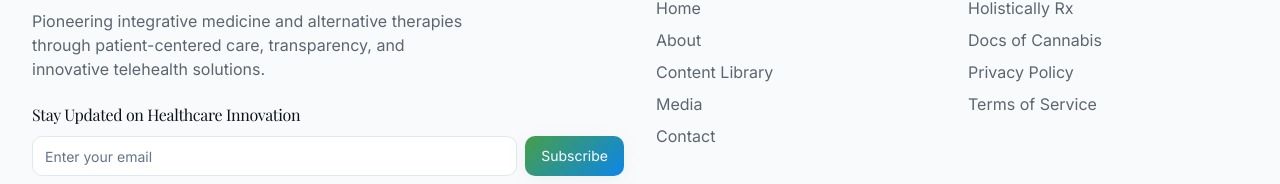
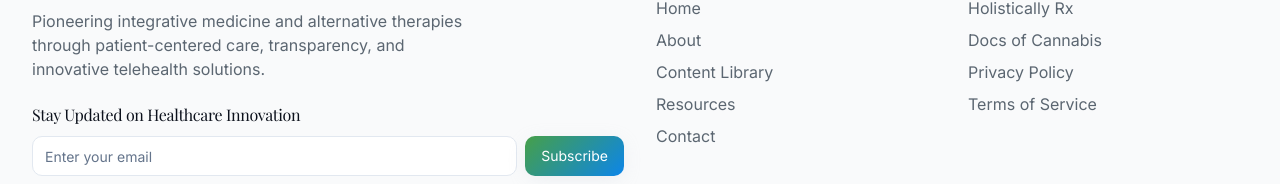
Before and after one commit to BigE200/kaufman-holistic-hub, a React (Vite) app: page /blog in a window 1280 px wide. Shown: the part 3309-3493 px from the top of the page. Built offline with nearby package versions, Linux system fonts and the light colour scheme.

Commit message:
Add Resources to footer
The user is asking if the "Resources" section should be added to the footer.

```diff
--- a/src/components/Footer.tsx
+++ b/src/components/Footer.tsx
@@ -55,13 +55,13 @@ const Footer = () => {
                 </Link>
               </li>
               <li>
-                <Link to="/blog" className="text-medical-gray-600 hover:text-medical-primary">
+                <Link to="/content-library" className="text-medical-gray-600 hover:text-medical-primary">
                   Content Library
                 </Link>
               </li>
               <li>
-                <Link to="/media" className="text-medical-gray-600 hover:text-medical-primary">
-                  Media
+                <Link to="/resources" className="text-medical-gray-600 hover:text-medical-primary">
+                  Resources
                 </Link>
               </li>
               <li>
```
